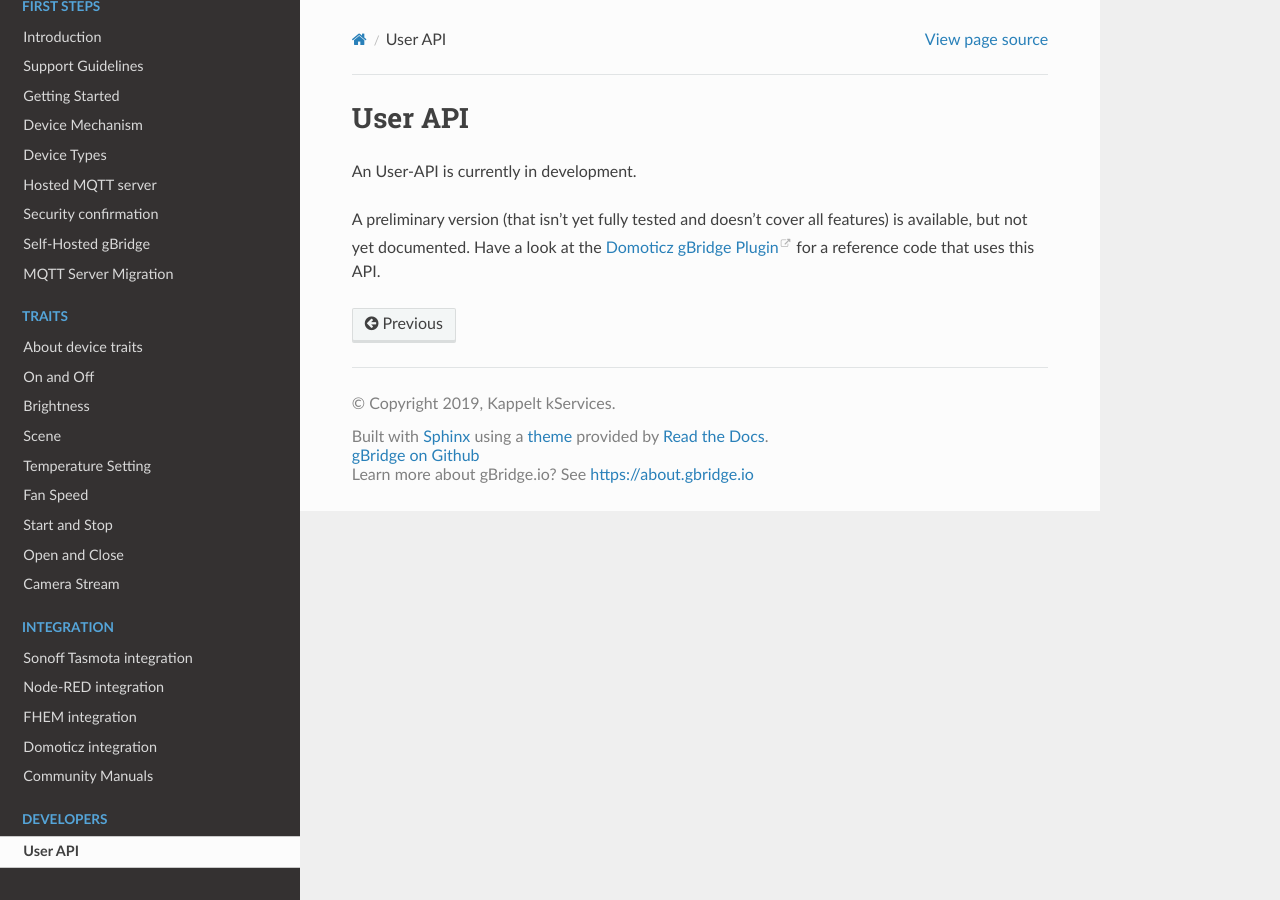
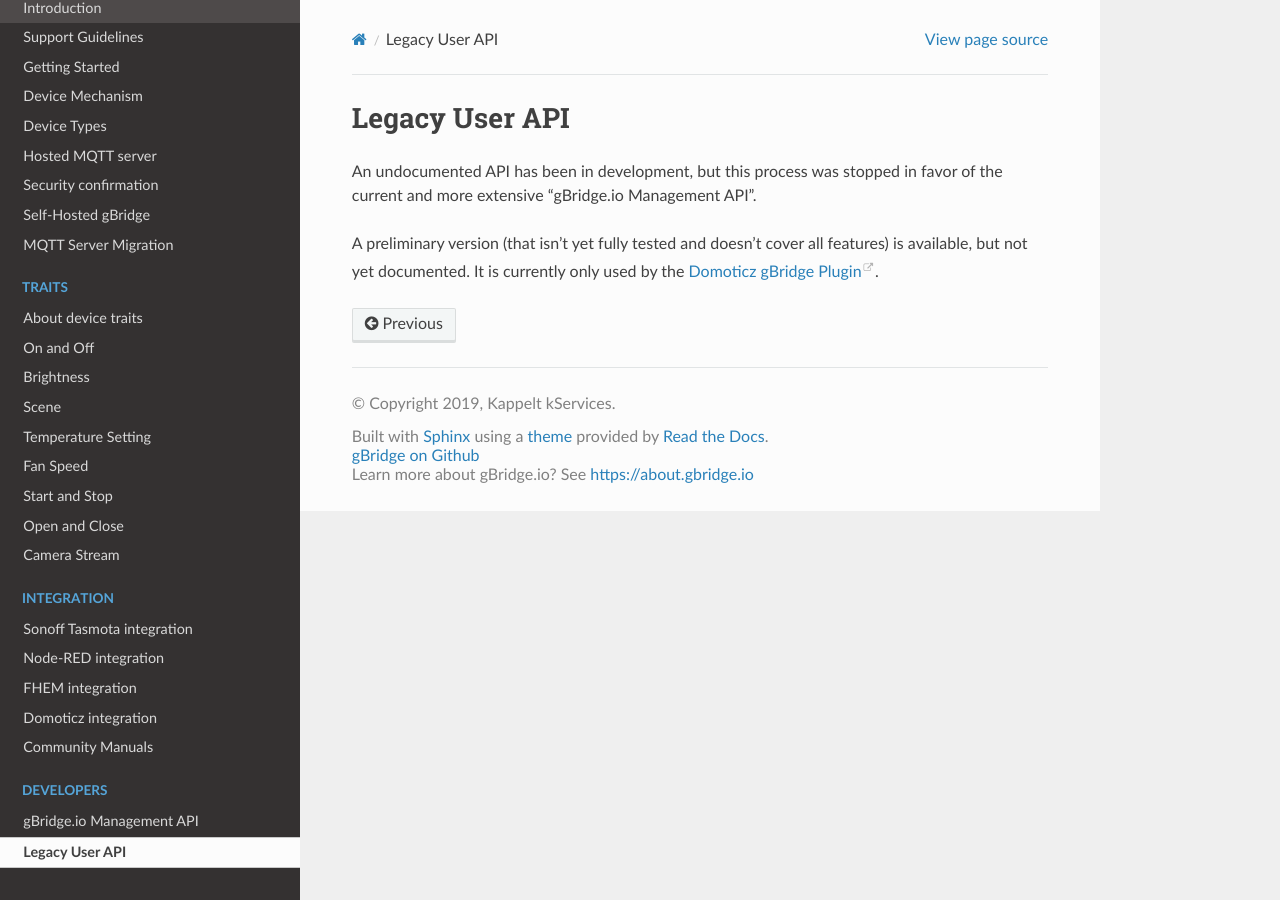
Before and after one commit to kservices/gBridge-doc, a Sphinx documentation site: the page built from source/developers/api.rst, in a window 1280 px wide. Built offline with Sphinx 7.4.7 and the Read the Docs theme 2.0.0, drawn with Linux system fonts in a browser that asks for light colours.

```diff
--- a/source/developers/api.rst
+++ b/source/developers/api.rst
@@ -1,6 +1,6 @@
-User API
+Legacy User API
 ================
 
-An User-API is currently in development.
+An undocumented API has been in development, but this process was stopped in favor of the current and more extensive "gBridge.io Management API".
 
-A preliminary version (that isn't yet fully tested and doesn't cover all features) is available, but not yet documented. Have a look at the `Domoticz gBridge Plugin <https://github.com/giejay/domoticz-gbridge-plugin>`_ for a reference code that uses this API.
+A preliminary version (that isn't yet fully tested and doesn't cover all features) is available, but not yet documented. It is currently only used by the `Domoticz gBridge Plugin <https://github.com/giejay/domoticz-gbridge-plugin>`_.
--- a/source/index.rst
+++ b/source/index.rst
@@ -91,4 +91,5 @@ Contents
    :maxdepth: 2
    :caption: Developers
 
+   developers/apiV2
    developers/api
```
Also changed, not shown: source/developers/apiV2.rst (added, +8 -0 lines), 3 other files.
